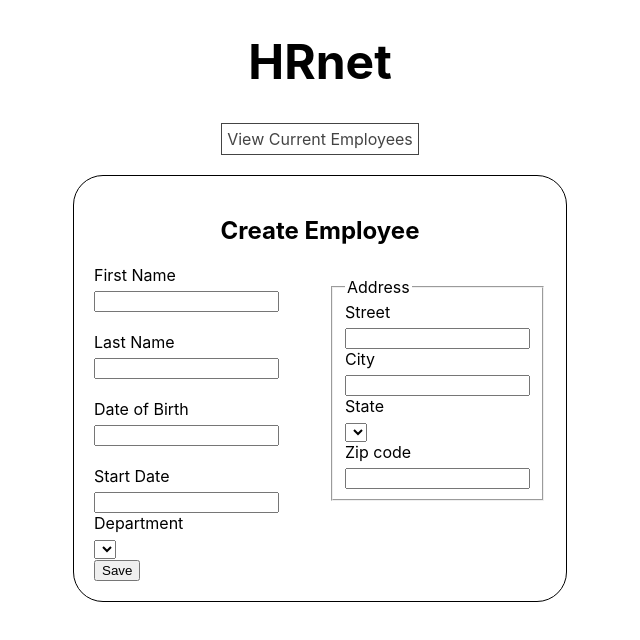
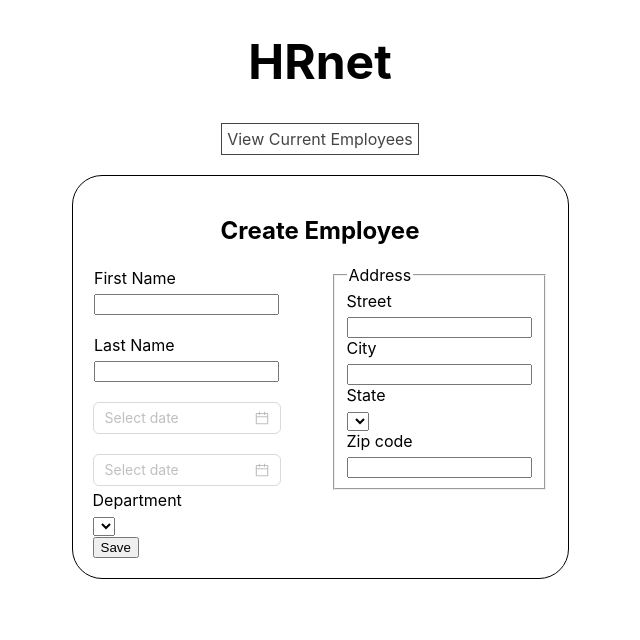
Before and after one commit to Lokikun5/hrnet, a React (Create React App) app: page / in a window 1280 px wide. Shown: the top 640 px of the page, without its empty margins (320-960 px from the left). Built offline with nearby package versions, Linux system fonts and the light colour scheme.

Commit message:
add new date picker

```diff
--- a/package.json
+++ b/package.json
@@ -6,6 +6,7 @@
     "@testing-library/jest-dom": "^5.17.0",
     "@testing-library/react": "^13.4.0",
     "@testing-library/user-event": "^13.5.0",
+    "antd": "^5.16.1",
     "react": "^18.2.0",
     "react-dom": "^18.2.0",
     "react-redux": "^9.1.0",
--- a/src/component/employees-components/EmployeesFrom.js
+++ b/src/component/employees-components/EmployeesFrom.js
@@ -1,6 +1,7 @@
 import FromBalise from "../asset/FromBalise";
 import "../../style/employees-from.scss";
 import FromBaliseSelect from "../asset/FromBaliseSelect";
+import {DatePicker} from "antd";
 function EmployeesFrom () {
     return(
         <section className="from-section">
@@ -10,8 +11,8 @@ function EmployeesFrom () {
                     <div className="base-flex-col gap">
                         <FromBalise labelname={"First Name"} inputType={"text"}/>
                         <FromBalise labelname={"Last Name"} inputType={"text"}/>
-                        <FromBalise labelname={"Date of Birth"} inputType={"text"}/>
-                        <FromBalise labelname={"Start Date"} inputType={"text"}/>
+                        <DatePicker placeholderInput={"Date of Birth"}/>
+                        <DatePicker placeholderInput={"Start Date"}/>
                     </div>
                     <fieldset>
                         <legend>Address</legend>
```
Also changed, not shown: src/component/asset/DatePickerSelect.js (added, +7 -0 lines), 1 other file (tests, documents, lock files or other folders).
